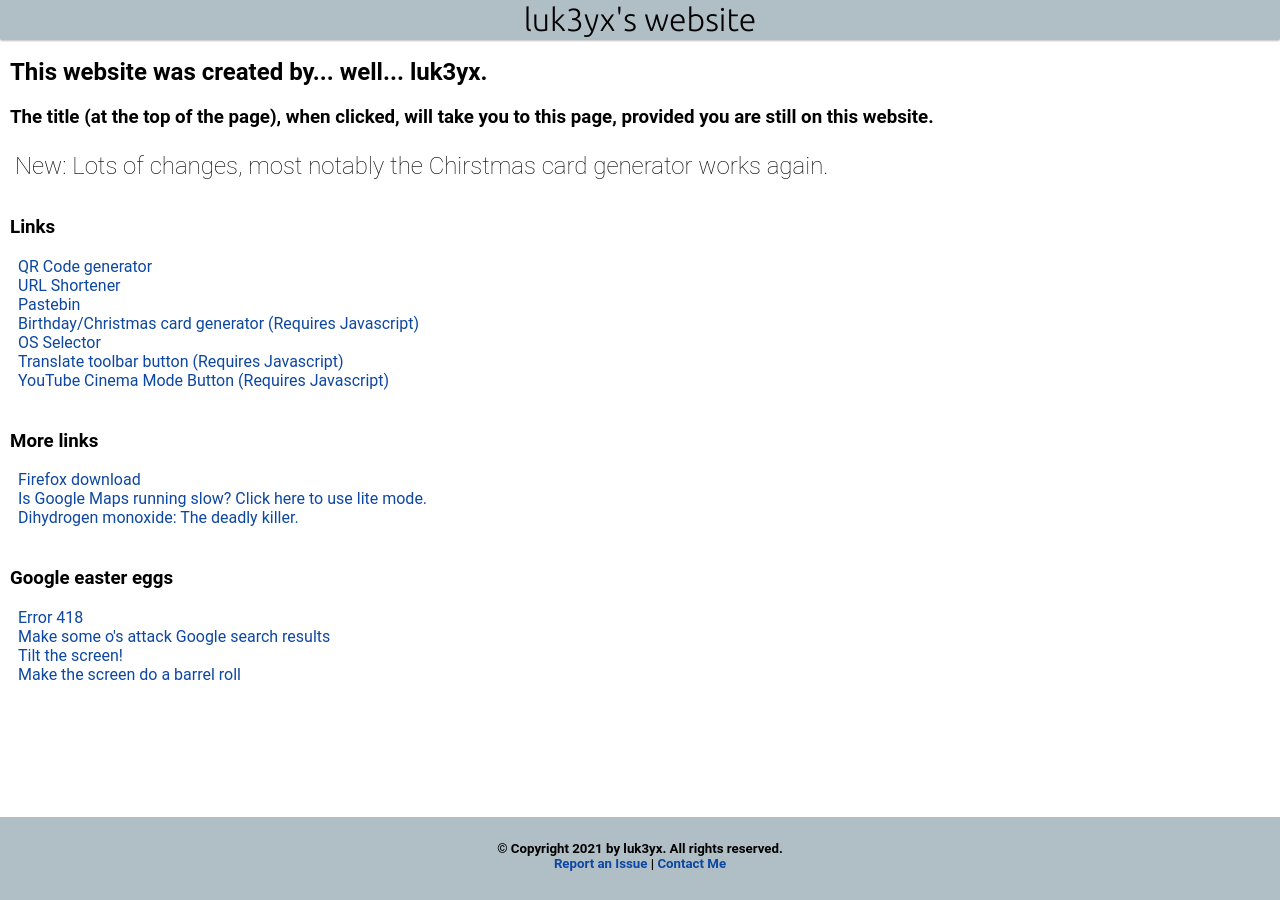
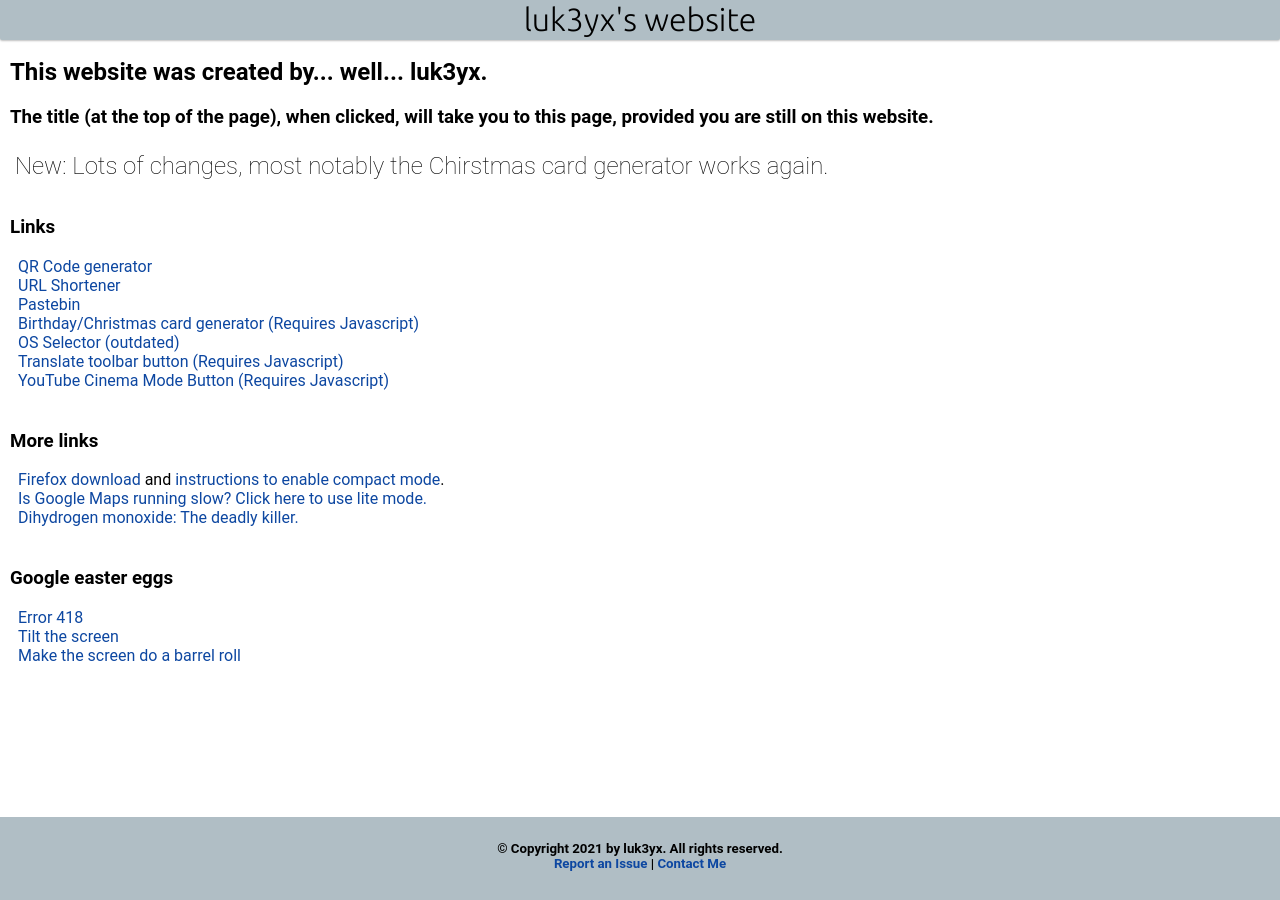
Before and after one commit to luk3yx/luk3yx.github.io, a Jekyll site: the page built from index.html, in a window 1280 px wide and 900 px high, scrolled down 1087 px. Built offline with Jekyll 4.4.1, drawn with Linux system fonts in a browser that asks for light colours.

Commit message:
Update links
 • Add a warning that the OS selector is outdated (closes #3)
 • Remove the zerg rush easter egg (closes #5)
 • Add instructions to enable compact mode in Firefox (closes #6)

```diff
--- a/index.html
+++ b/index.html
@@ -40,7 +40,7 @@ redirect_from:
     </a>
     <br/>
     <a href="selectos.html">
-        OS Selector
+        OS Selector (outdated)
     </a>
     <br/>
     <a href="jstranslate.html">
@@ -57,8 +57,9 @@ redirect_from:
 </h3>
 <p class="indent">
     <a href="https://mozilla.org/firefox">
-        Firefox download
-    </a>
+        Firefox download</a> and
+    <a href="https://support.mozilla.org/en-US/kb/compact-mode-workaround-firefox">
+        instructions to enable compact mode</a>.
     <br/>
     <a href="https://www.google.com/maps/?force=canvas">
         Is Google Maps running slow? Click here to use lite mode.
@@ -77,12 +78,8 @@ redirect_from:
         Error 418
     </a>
     <br/>
-    <a href="http://google.com/search?q=zerg%20rush">
-        Make some o's attack Google search results
-    </a>
-    <br/>
     <a href="http://google.com/search?q=tilt">
-        Tilt the screen!
+        Tilt the screen
     </a>
     <br/>
     <a href="http://google.com/search?q=do%20a%20barrel%20roll">
```
